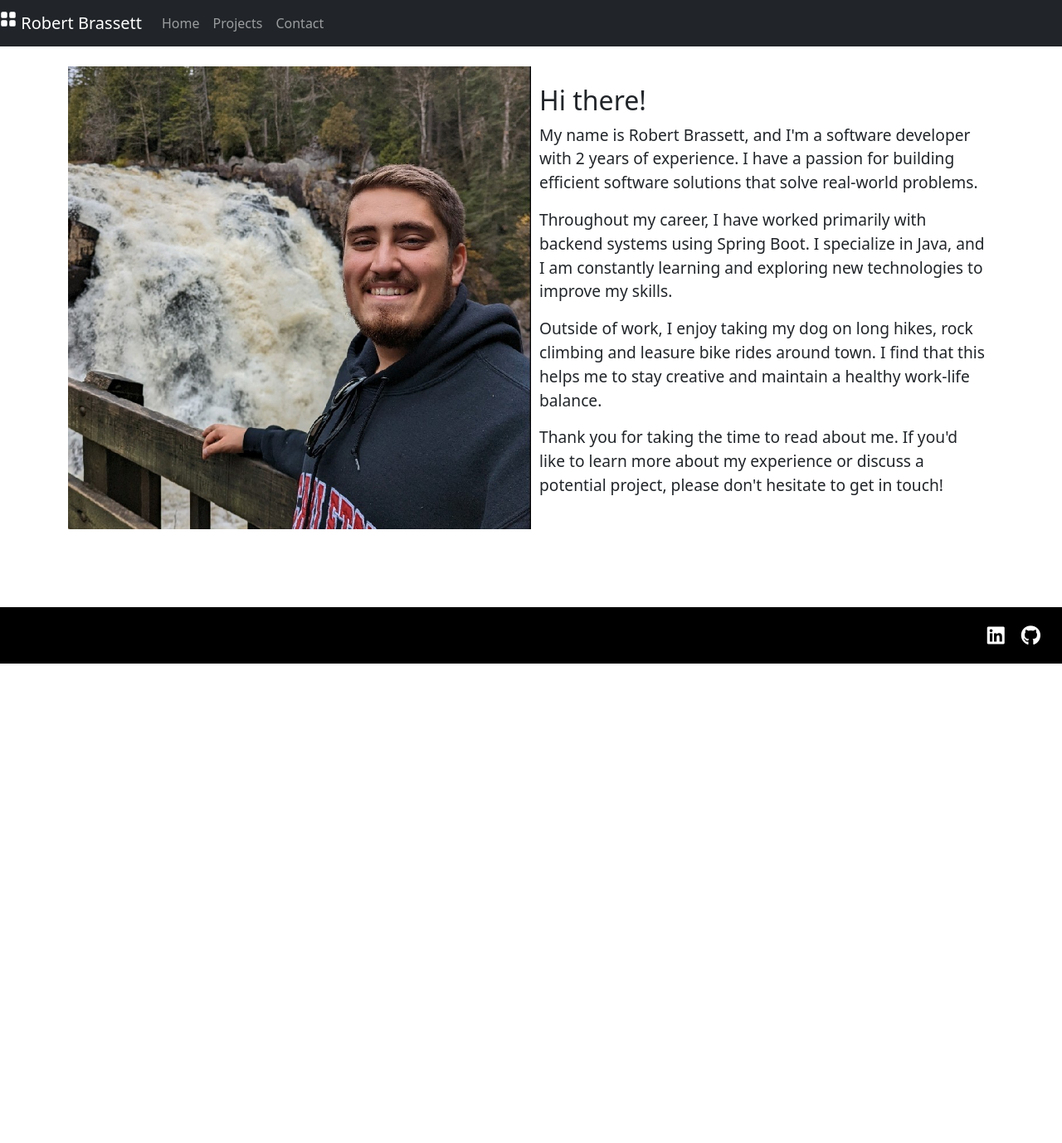
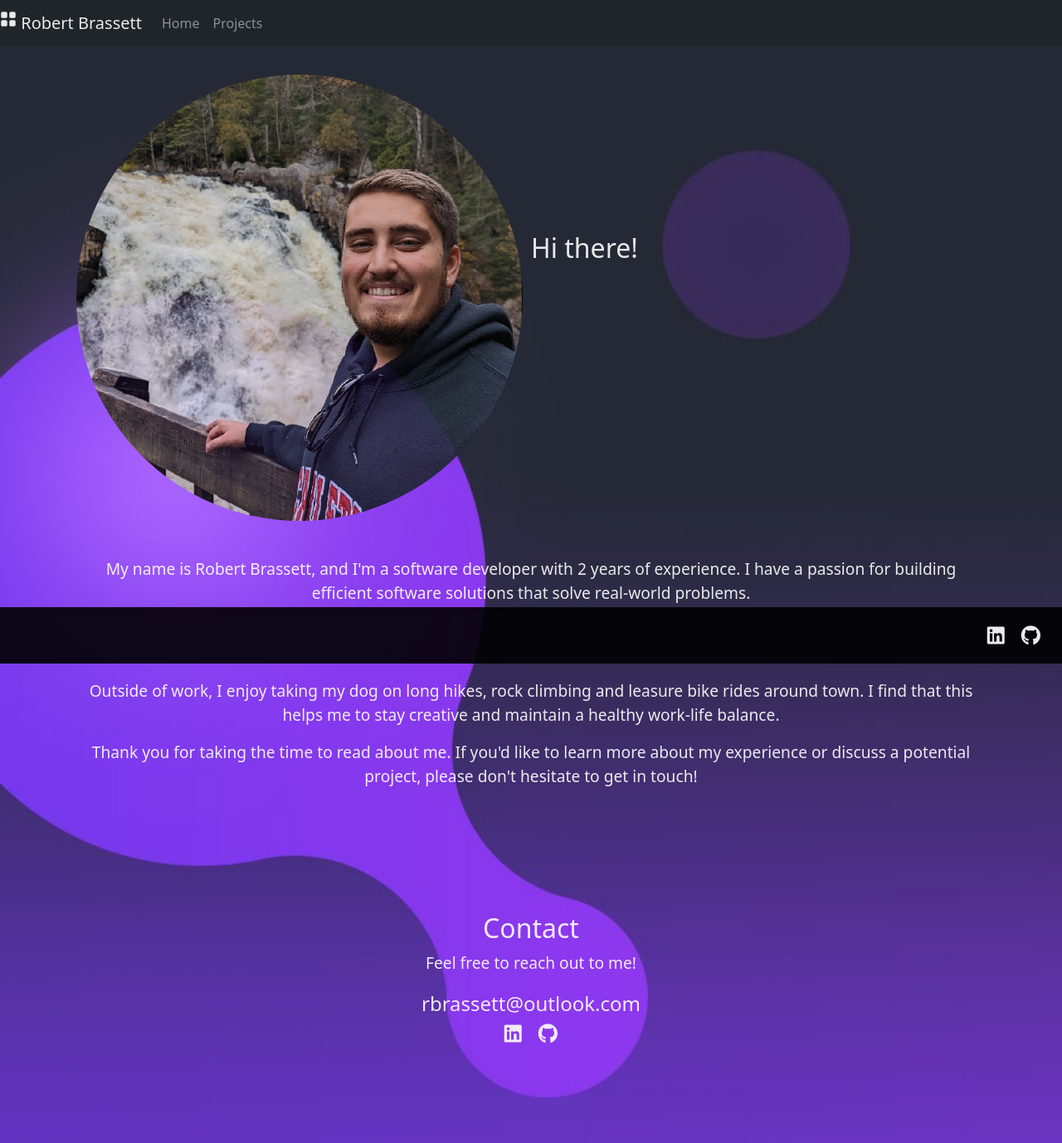
Before and after one commit to rbrassettCode/PortfolioReactApp, a React (Create React App) app: page / in a window 1280 px wide. Shown: the top 1378 px of the page at 83% size. Before the commit the page ends 800 px from the top, so only its background shows below. Built offline with nearby package versions, Linux system fonts and the light colour scheme.

Commit message:
Fixed Contact page and added a background to the app

```diff
--- a/src/App.css
+++ b/src/App.css
@@ -1,7 +1,8 @@
 .link-text{
-    color: black;
+    color: white;
     font-size: 1.5rem;
     text-decoration: none;
+    padding: 10px;
 }
 
 .text{
@@ -10,3 +11,7 @@
     text-decoration: none;
     margin-bottom: 50px;
 }
+
+.navbar{
+    color: white;
+}
--- a/src/App.js
+++ b/src/App.js
@@ -23,7 +23,6 @@ function App() {
         <Nav className="mr-auto">
         <Nav.Link href="/">Home</Nav.Link>
         <Nav.Link href="/portfolio">Projects</Nav.Link>
-        <Nav.Link href="/contact">Contact</Nav.Link>
         </Nav>
       </Navbar>
       <br />
@@ -32,7 +31,6 @@ function App() {
         <Route path="/portfolio" element={<Projects/>} />
         <Route path="/portfolio/Weather" element={<Weather/>} />
         <Route path="/portfolio/TodoList" element={<TodoList/>} />
-        <Route path="/contact" element={<Contact/>} />
       </Routes>
       <Footer/>
     </Router>
--- /dev/null
+++ b/src/index.css
@@ -0,0 +1,8 @@
+body{
+    background-image: linear-gradient(to left, rgb(27 20 41), rgb(20 15 35));
+    background-image: url('./images/home-bg.jpg');
+    background-repeat: no-repeat;
+    background-size: cover;
+    opacity: 0.9;
+    color: white;
+}
--- a/src/index.js
+++ b/src/index.js
@@ -2,6 +2,7 @@ import React from 'react';
 import ReactDOM from 'react-dom/client';
 import App from './App';
 import 'bootstrap/dist/css/bootstrap.css';
+import './index.css';
 
 
 const root = ReactDOM.createRoot(document.getElementById('root'));
--- a/src/pages/Contact.css
+++ b/src/pages/Contact.css
@@ -1,11 +1,10 @@
 .contact {
     display: flex;
-    align-items: center;
-    justify-content: center;
-    height: 100vh; /* Adjust the height as needed */
     margin-left: auto;
     margin-right: auto;
-    margin-bottom: 50px;
+    text-align: center;
+    padding: 100px;
+    margin-bottom: 100px;
   }
 
   .center-content {
@@ -17,5 +16,4 @@
     width: 20px;
     height: 20px;
     margin-right: 5px;
-    vertical-align: middle;
   }
--- a/src/pages/Contact.js
+++ b/src/pages/Contact.js
@@ -1,22 +1,22 @@
 import React from "react";
+import './Contact.css';
 
 function Contact() {
   return (
     <div className="contact">
       <div className="center-content">
         <h2>Contact</h2>
-    <p>Feel free to contact me on any of these resources!</p>
+        <p>Feel free to reach out to me!</p>
         <a href="mailto:rbrassett@outlook.com" target="_blank" className='link-text'>rbrassett@outlook.com</a>
         <br />
+        <div className="center-content">
           <a href="https://www.linkedin.com/in/robert-brassett-9058a9177/" target="_blank" className='link-text'>
             <i className="fab fa-linkedin social-icon"></i>
-      LinkedIn
           </a>
-    <br />
           <a href="https://github.com/rbrassettCode" target="_blank" className='link-text'>
             <i className="fab fa-github social-icon"></i>
-      GitHub
           </a>
+        </div>
       </div>
     </div>
   );
--- a/src/pages/HomePage.css
+++ b/src/pages/HomePage.css
@@ -1,16 +1,27 @@
 .container {
-    display: flex;
-    flex-direction: row;
     justify-content: center;
     align-items: center;
     margin-bottom: 50px;
+    text-align: center;
   }
 
-  img {
-    width: 50%; /* Adjust this value to fit your image */
+.image-container {
+    display: flex;
+
+  }
+  .image-text {
+    align-items: center;
+    padding-top: 200px;
+  }
+
+  img{
+    overflow: hidden;
+    border-radius: 50%;
+    width: 50%;
+    padding: 10px;
   }
 
   .text-box {
-    width: 50%; /* Adjust this value to fit your text box */
-    padding: 10px; /* Adjust this value to add padding around your text */
+    padding: 10px;
+    text-align: center;
   }
--- a/src/pages/HomePage.js
+++ b/src/pages/HomePage.js
@@ -1,18 +1,25 @@
 import React from 'react';
 import './HomePage.css';
 import imageSrc from '../images/profile-pic.jpg'
+import Contact from './Contact';
 
 function HomePage() {
     return (
       <div className='container'>
-        <img src={imageSrc} alt="profile-pic" />
+        <div className='image-container'>
+        <img  src={imageSrc} alt="profile-pic" />
+        <h2 className='image-text'>Hi there!</h2>
+        </div>
+        <br />
         <div className='text-box'>
-          <h2>Hi there!</h2>
+
           <p>My name is Robert Brassett, and I'm a software developer with 2 years of experience. I have a passion for building efficient software solutions that solve real-world problems.</p>
           <p>Throughout my career, I have worked primarily with backend systems using Spring Boot. I specialize in Java, and I am constantly learning and exploring new technologies to improve my skills.</p>
           <p>Outside of work, I enjoy taking my dog on long hikes, rock climbing and leasure bike rides around town. I find that this helps me to stay creative and maintain a healthy work-life balance.</p>
           <p>Thank you for taking the time to read about me. If you'd like to learn more about my experience or discuss a potential project, please don't hesitate to get in touch!</p>
         </div>
+        <br />
+        <Contact />
       </div>
     );
   }
--- a/src/pages/ProjectCard.css
+++ b/src/pages/ProjectCard.css
@@ -18,7 +18,7 @@
 .project-image {
     width: 70%;
     height: 180px;
-    object-fit: cover;  /* Covers the entire image area without distortion */
+    object-fit:contain;  /* Covers the entire image area without distortion */
     border-radius: 8px;  /* Optional: rounded edges for images */
     margin-bottom: 15px;
 }
```
Also changed, not shown: src/images/home-bg.jpg (added). Lines whose indentation alone changed are shown as unchanged.
